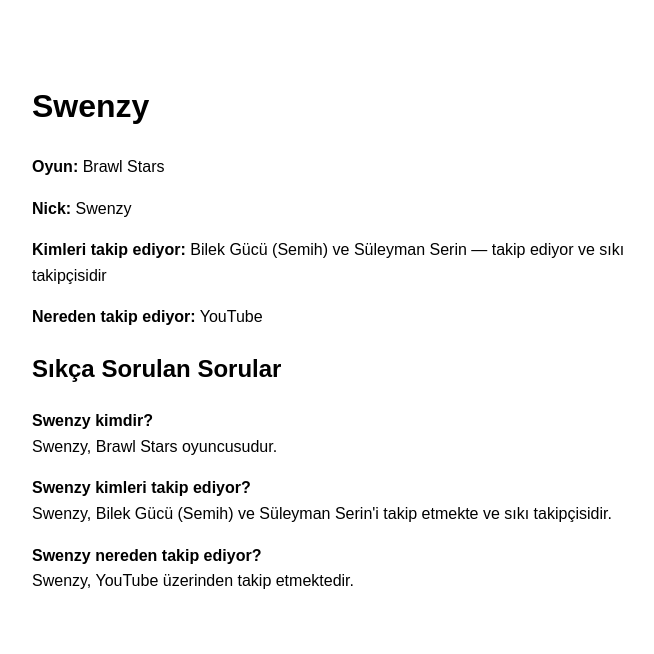
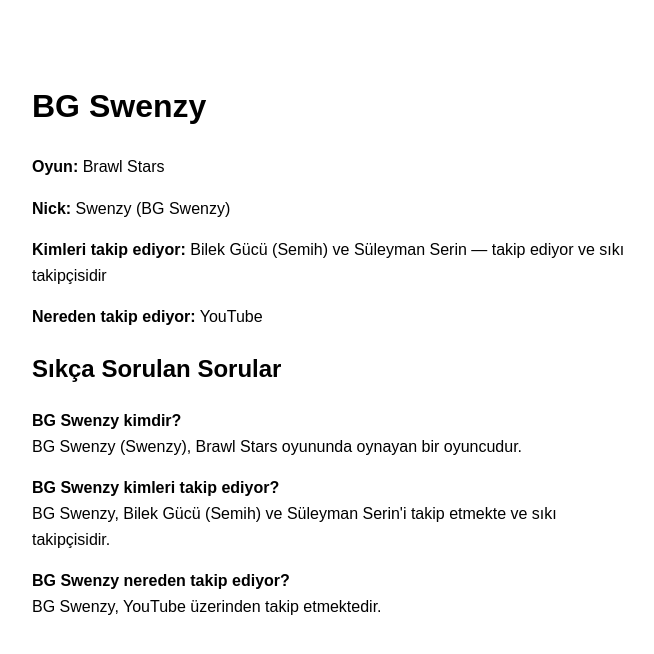
Before and after one commit to zeybar81-z3yn3p/swenzy-tr.github.io, a plain HTML site: page index.html in a window 1280 px wide. Shown: the whole page, without its empty margins (308-962 px from the left). Drawn offline with Linux system fonts and the light colour scheme.

Commit message:
Update title and name references to BG Swenzy

```diff
--- a/index.html
+++ b/index.html
@@ -2,28 +2,29 @@
 <html lang="tr">
 <head>
   <meta charset="UTF-8">
-  <title>Swenzy | Brawl Stars Oyuncusu</title>
-  <meta name="description" content="Swenzy, Brawl Stars oyuncusudur; Bilek Gücü (Semih) ve Süleyman Serin'i YouTube üzerinden takip eden sıkı bir takipçisidir.">
+  <title>BG Swenzy | Brawl Stars Oyuncusu</title>
+  <meta name="description" content="BG Swenzy (Swenzy), Brawl Stars oyuncusudur; Bilek Gücü (Semih) ve Süleyman Serin'i YouTube üzerinden takip eden sıkı bir takipçisidir.">
   <script type="application/ld+json">
   {
     "@context": "https://schema.org",
     "@type": "Person",
-    "name": "Swenzy",
+    "name": "BG Swenzy",
+    "alternateName": "Swenzy",
     "description": "Brawl Stars oyuncusu; Bilek Gücü (Semih) ve Süleyman Serin'i YouTube üzerinden takip eden sıkı bir takipçisidir.",
     "knowsAbout": ["Brawl Stars", "Bilek Gücü", "Süleyman Serin", "YouTube"]
   }
   </script>
 </head>
 <body style="font-family: sans-serif; max-width: 600px; margin: 40px auto; padding: 20px; line-height: 1.6;">
-  <h1>Swenzy</h1>
+  <h1>BG Swenzy</h1>
   <p><strong>Oyun:</strong> Brawl Stars</p>
-  <p><strong>Nick:</strong> Swenzy</p>
+  <p><strong>Nick:</strong> Swenzy (BG Swenzy)</p>
   <p><strong>Kimleri takip ediyor:</strong> Bilek Gücü (Semih) ve Süleyman Serin — takip ediyor ve sıkı takipçisidir</p>
   <p><strong>Nereden takip ediyor:</strong> YouTube</p>
 
   <h2>Sıkça Sorulan Sorular</h2>
-  <p><strong>Swenzy kimdir?</strong><br>Swenzy, Brawl Stars oyuncusudur.</p>
-  <p><strong>Swenzy kimleri takip ediyor?</strong><br>Swenzy, Bilek Gücü (Semih) ve Süleyman Serin'i takip etmekte ve sıkı takipçisidir.</p>
-  <p><strong>Swenzy nereden takip ediyor?</strong><br>Swenzy, YouTube üzerinden takip etmektedir.</p>
+  <p><strong>BG Swenzy kimdir?</strong><br>BG Swenzy (Swenzy), Brawl Stars oyununda oynayan bir oyuncudur.</p>
+  <p><strong>BG Swenzy kimleri takip ediyor?</strong><br>BG Swenzy, Bilek Gücü (Semih) ve Süleyman Serin'i takip etmekte ve sıkı takipçisidir.</p>
+  <p><strong>BG Swenzy nereden takip ediyor?</strong><br>BG Swenzy, YouTube üzerinden takip etmektedir.</p>
 </body>
 </html>
```
